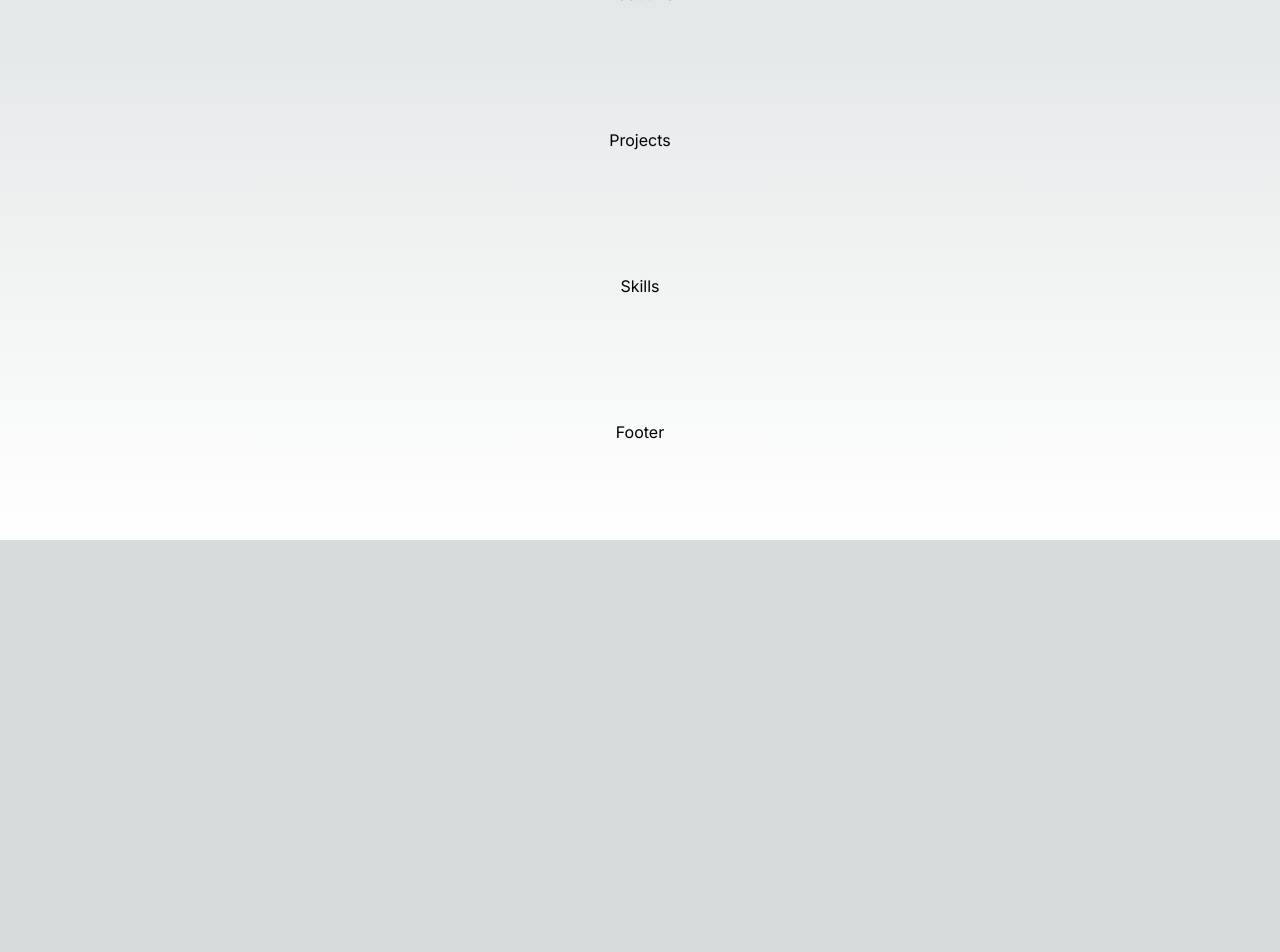
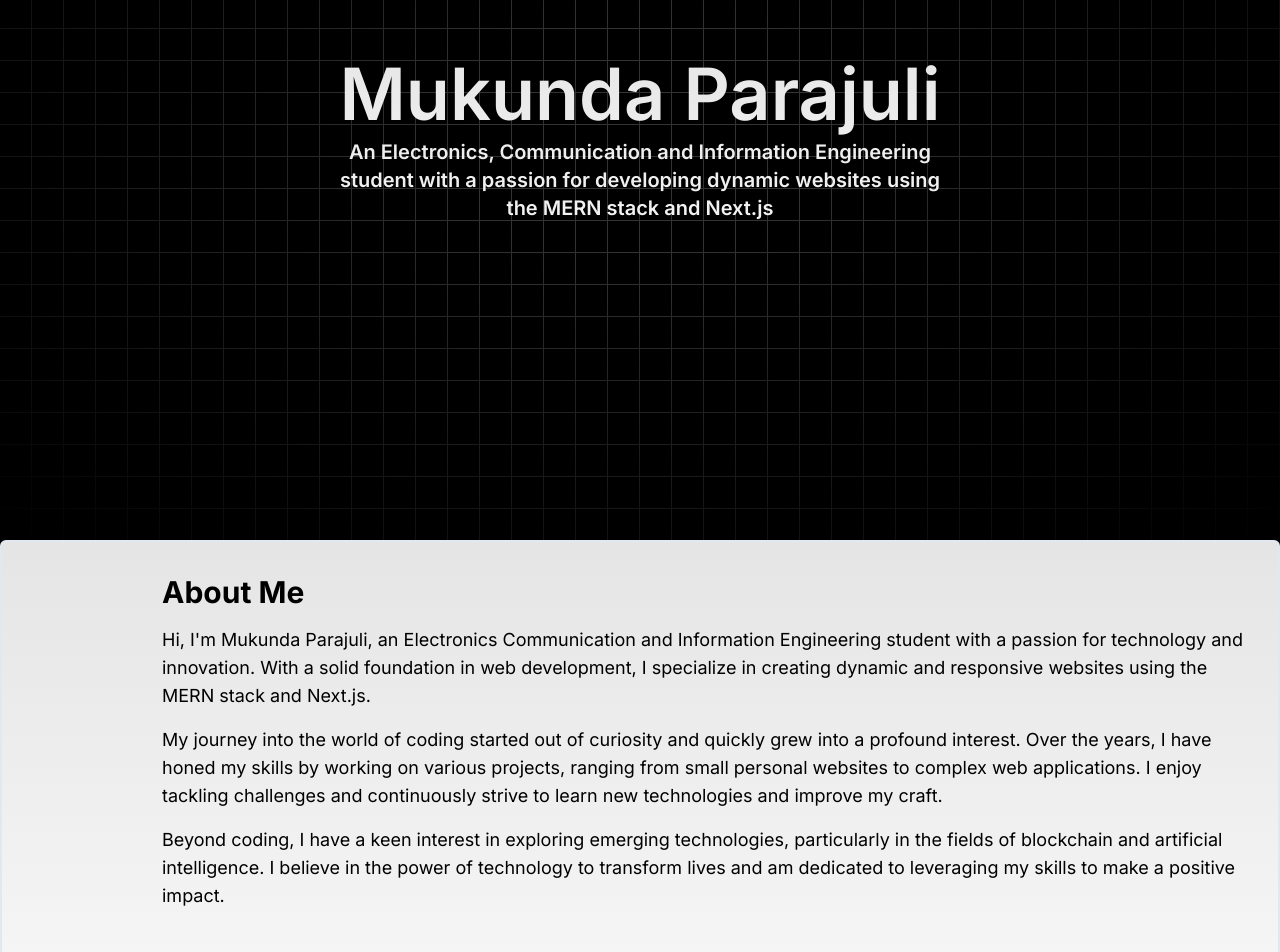
Before and after one commit to mukundaparajuli/personal-portfolio, a Next.js app: page / in a window 1280 px wide. Shown: the part 260-1212 px from the top of the page. Before the commit the page ends 800 px from the top, so only its background shows below. Built offline with nearby package versions, Linux system fonts and the light colour scheme.

Commit message:
some changes

```diff
--- /dev/null
+++ b/lib/utils.ts
@@ -0,0 +1,6 @@
+import { ClassValue, clsx } from "clsx";
+import { twMerge } from "tailwind-merge";
+
+export function cn(...inputs: ClassValue[]) {
+  return twMerge(clsx(inputs));
+}
--- a/src/app/about-me/page.tsx
+++ b/src/app/about-me/page.tsx
@@ -1,7 +1,46 @@
 import React from "react";
 
 const AboutMe = () => {
-  return <div>AboutMe</div>;
+  return (
+    <div className="w-full inset-0 flex items-center justify-center dark:bg-black bg-black p-0">
+      <div className="container w-full relative">
+        <div className="flex flex-col md:flex-row gap-8 p-8 border-2 border-slate-200 rounded-md relative bg-gradient-to-b from-neutral-200 to-neutral-100">
+          <div className="absolute top-0 left-0 md:static md:flex-shrink-0 transform md:translate-x-0 md:translate-y-0 -translate-x-1/2 -translate-y-1/2 md:translate-none">
+            {/* <img
+              src="https://media.licdn.com/dms/image/D5603AQGUk4XJ1YijyQ/profile-displayphoto-shrink_800_800/0/1718229151596?e=1727913600&v=beta&t=2Cq1CTUo_uvzbmgTNxjNOSQv8DNCXQOtQ_ugzj2Vv5g"
+              alt="Mukunda Parajuli"
+              className="w-48 h-48 md:w-64 md:h-64 rounded-full object-cover mx-auto md:mx-0"
+            /> */}
+          </div>
+          <div className="pt-24 md:pt-0 md:pl-24">
+            <h2 className="text-3xl font-bold mb-4">About Me</h2>
+            <p className="text-lg mb-4">
+              Hi, I'm Mukunda Parajuli, an Electronics Communication and
+              Information Engineering student with a passion for technology and
+              innovation. With a solid foundation in web development, I
+              specialize in creating dynamic and responsive websites using the
+              MERN stack and Next.js.
+            </p>
+            <p className="text-lg mb-4">
+              My journey into the world of coding started out of curiosity and
+              quickly grew into a profound interest. Over the years, I have
+              honed my skills by working on various projects, ranging from small
+              personal websites to complex web applications. I enjoy tackling
+              challenges and continuously strive to learn new technologies and
+              improve my craft.
+            </p>
+            <p className="text-lg mb-4">
+              Beyond coding, I have a keen interest in exploring emerging
+              technologies, particularly in the fields of blockchain and
+              artificial intelligence. I believe in the power of technology to
+              transform lives and am dedicated to leveraging my skills to make a
+              positive impact.
+            </p>
+          </div>
+        </div>
+      </div>
+    </div>
+  );
 };
 
 export default AboutMe;
--- a/src/app/hero/page.tsx
+++ b/src/app/hero/page.tsx
@@ -1,5 +1,21 @@
+import HeroComponent from "@/components/hero-component";
+
 const HeroSection = () => {
-  return <div>HeroSection</div>;
+  return (
+    <div className="w-full">
+      <div className="min-h-[100vh] w-full dark:bg-black bg-black dark:bg-grid-white/[0.2] bg-grid-white/[0.2] relative flex items-center justify-center">
+        <div className="absolute pointer-events-none inset-0 flex items-center justify-center dark:bg-black bg-black [mask-image:radial-gradient(ellipse_at_center,transparent_20%,black)]"></div>
+        <div className="flex flex-col relative z-20 bg-clip-text text-transparent bg-gradient-to-b from-neutral-200 to-neutral-100 py-8 p-4 cursor-pointer gap-2 text-center">
+          <p className="text-xl sm:text-7xl font-semibold">Mukunda Parajuli</p>
+          <p className="text-lg sm:text-xl mx-auto font-semibold w-2/4">
+            An Electronics, Communication and Information Engineering student
+            with a passion for developing dynamic websites using the MERN stack
+            and Next.js
+          </p>
+        </div>
+      </div>
+    </div>
+  );
 };
 
 export default HeroSection;
--- a/src/app/page.tsx
+++ b/src/app/page.tsx
@@ -7,7 +7,7 @@ import Footer from "./footer/page";
 
 export default function Home() {
   return (
-    <main className="flex min-h-screen flex-col items-center justify-between p-24">
+    <main className="flex min-h-screen flex-col p-0">
       <HeroSection />
       <AboutMe />
       <Projects />
--- /dev/null
+++ b/src/components/hero-component.tsx
@@ -0,0 +1,15 @@
+import React from "react";
+
+const HeroComponent = () => {
+  return (
+    <div className="h-[50rem] w-full dark:bg-black bg-white  dark:bg-grid-white/[0.2] bg-grid-black/[0.2] relative flex items-center justify-center">
+      {/* Radial gradient for the container to give a faded look */}
+      <div className="absolute pointer-events-none inset-0 flex items-center justify-center dark:bg-black bg-white [mask-image:radial-gradient(ellipse_at_center,transparent_20%,black)]"></div>
+      <p className="text-4xl sm:text-7xl font-bold relative z-20 bg-clip-text text-transparent bg-gradient-to-b from-neutral-200 to-neutral-500 py-8">
+        Backgrounds
+      </p>
+    </div>
+  );
+};
+
+export default HeroComponent;
--- a/tailwind.config.ts
+++ b/tailwind.config.ts
@@ -1,20 +1,53 @@
-import type { Config } from "tailwindcss";
+const defaultTheme = require("tailwindcss/defaultTheme");
 
-const config: Config = {
-  content: [
-    "./src/pages/**/*.{js,ts,jsx,tsx,mdx}",
-    "./src/components/**/*.{js,ts,jsx,tsx,mdx}",
-    "./src/app/**/*.{js,ts,jsx,tsx,mdx}",
+const svgToDataUri = require("mini-svg-data-uri");
+
+const colors = require("tailwindcss/colors");
+const {
+  default: flattenColorPalette,
+} = require("tailwindcss/lib/util/flattenColorPalette");
+
+/** @type {import('tailwindcss').Config} */
+module.exports = {
+  content: ["./src/**/*.{ts,tsx}"],
+  darkMode: "class",
+  theme: {
+    // rest of the code
+  },
+  plugins: [
+    addVariablesForColors,
+    function ({ matchUtilities, theme }: any) {
+      matchUtilities(
+        {
+          "bg-grid": (value: any) => ({
+            backgroundImage: `url("${svgToDataUri(
+              `<svg xmlns="http://www.w3.org/2000/svg" viewBox="0 0 32 32" width="32" height="32" fill="none" stroke="${value}"><path d="M0 .5H31.5V32"/></svg>`
+            )}")`,
+          }),
+          "bg-grid-small": (value: any) => ({
+            backgroundImage: `url("${svgToDataUri(
+              `<svg xmlns="http://www.w3.org/2000/svg" viewBox="0 0 32 32" width="8" height="8" fill="none" stroke="${value}"><path d="M0 .5H31.5V32"/></svg>`
+            )}")`,
+          }),
+          "bg-dot": (value: any) => ({
+            backgroundImage: `url("${svgToDataUri(
+              `<svg xmlns="http://www.w3.org/2000/svg" viewBox="0 0 32 32" width="16" height="16" fill="none"><circle fill="${value}" id="pattern-circle" cx="10" cy="10" r="1.6257413380501518"></circle></svg>`
+            )}")`,
+          }),
+        },
+        { values: flattenColorPalette(theme("backgroundColor")), type: "color" }
+      );
+    },
   ],
-  theme: {
-    extend: {
-      backgroundImage: {
-        "gradient-radial": "radial-gradient(var(--tw-gradient-stops))",
-        "gradient-conic":
-          "conic-gradient(from 180deg at 50% 50%, var(--tw-gradient-stops))",
-      },
-    },
-  },
-  plugins: [],
 };
-export default config;
+
+function addVariablesForColors({ addBase, theme }: any) {
+  let allColors = flattenColorPalette(theme("colors"));
+  let newVars = Object.fromEntries(
+    Object.entries(allColors).map(([key, val]) => [`--${key}`, val])
+  );
+
+  addBase({
+    ":root": newVars,
+  });
+}
```
Also changed, not shown: package.json (+5 -2 lines), 1 other file (tests, documents, lock files or other folders).
